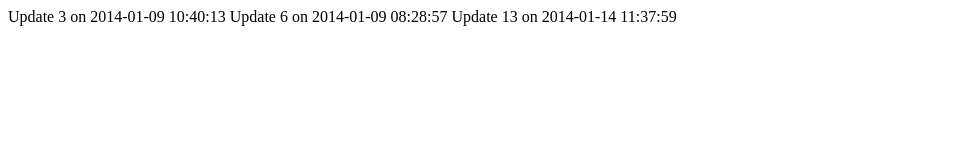
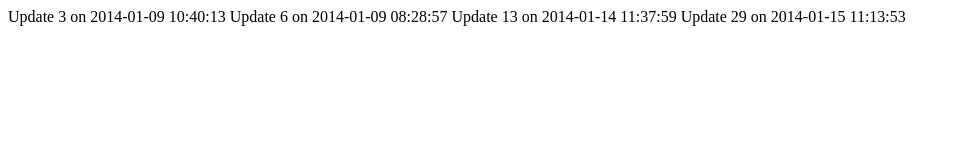
Before and after one commit to bizzno/weather-dashboard-v1, a website: page public/index.html in a window 1280 px wide. Shown: the whole page, without its empty margins (0-959 px from the left). Drawn offline with Linux system fonts and the light colour scheme.

Commit message:
Fix bug in index.html

```diff
--- a/public/index.html
+++ b/public/index.html
@@ -12,3 +12,4 @@
 Update 3 on 2014-01-09 10:40:13
 Update 6 on 2014-01-09 08:28:57
 Update 13 on 2014-01-14 11:37:59
+Update 29 on 2014-01-15 11:13:53
```
